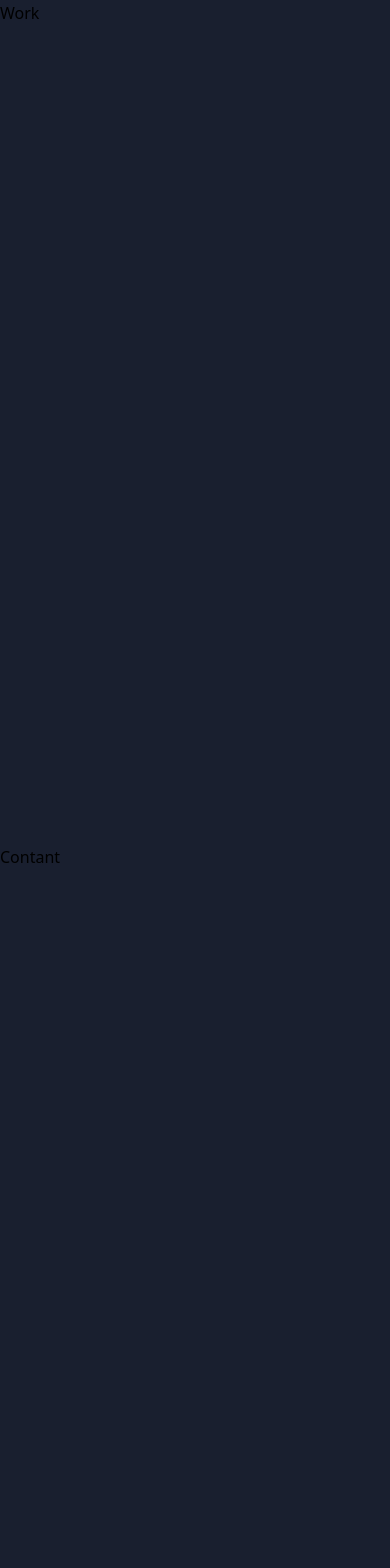
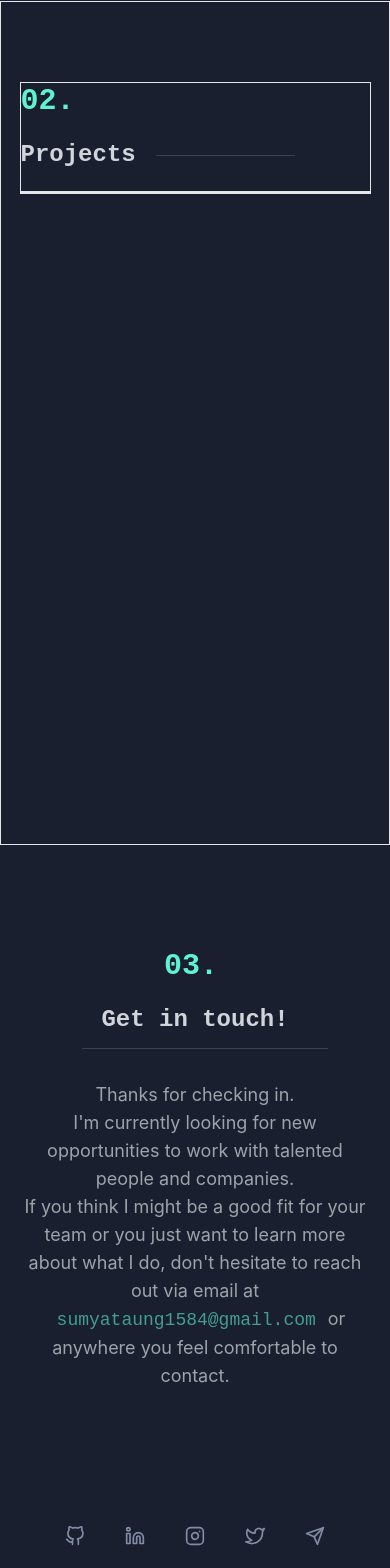
Before and after one commit to sumyat-aung/su-myat-aung-portfolio, a React (Vite) app: page / in a window 390 px wide. Shown: the part 2531-4099 px from the top of the page. Built offline with nearby package versions, Linux system fonts and the light colour scheme.

Commit message:
contact page

```diff
--- a/src/pages/Contact.tsx
+++ b/src/pages/Contact.tsx
@@ -1,11 +1,101 @@
 import React from "react";
+
+import arrow from "../assets/logo/arrow.svg";
+
+import github from "../assets/social-icons/github.svg";
+import linkedin from "../assets/social-icons/linkedin.svg";
+import instagram from "../assets/social-icons/instagram.svg";
+import twitter from "../assets/social-icons/twitter.svg";
+import telegram from "../assets/social-icons/telegram.svg";
 
 // ! ^ importing ^
 
 const Contact: React.FC = () => {
   return (
-    <div className="h-[100vh]" id="contact">
-      Contant
+    <div
+      className="h-[100vh] flex justify-center items-center relative"
+      id="contact"
+    >
+      <div className="mx-0 my-auto lg:w-[800px] md:w-[620px] w-[90vw] text-center">
+        <p className="text-txt mr-2 text-3xl font-semibold font-fira mb-4">
+          03.{" "}
+        </p>
+        <div>
+          <h1 className="text-gray-300 font-semibold flex flex-col items-center text-2xl font-fira my-5">
+            Get in touch!
+            <div className="h-[1px] w-[70%] bg-gray-700 ml-5 my-3"></div>
+          </h1>
+        </div>
+        <div className="font-inter text-gray-50 opacity-60 text-lg ">
+          <h1>Thanks for checking in.</h1>
+          <p>
+            I'm currently looking for new opportunities to work with talented
+            people and companies.
+          </p>
+          <p className="mb-24">
+            If you think I might be a good fit for your team or you just want to
+            learn more about what I do, don't hesitate to reach out via email at
+            <a
+              href="mailto: sumyataung1584@gmail.com"
+              className="text-txt font-fira hover:-translate-y-[2px] transition-all mx-3 inline-block"
+            >
+              sumyataung1584@gmail.com
+            </a>
+            or anywhere you feel comfortable to contact.
+          </p>
+          <div className="mt-10 md:block hidden">
+            <img
+              src={arrow}
+              alt="arrow"
+              className="xl:h-[200px] sm:h-[120px] xl:left-[270px] sm:left-[150px] rotate-[240deg] absolute"
+            />
+
+            <img
+              src={arrow}
+              alt="arrow"
+              className="xl:h-[200px] sm:h-[120px] xl:right-[270px] sm:right-[150px] absolute rotate-[44deg]"
+            />
+          </div>
+
+          <div className="md:hidden flex flex-col justify-between  items-center">
+            <div className="flex  items-center justify-center gap-10 w-full my-10">
+              <a
+                href="#"
+                className="w-5 h-5 hover:-translate-y-1 transition-all"
+              >
+                <img src={github} alt="github" />
+              </a>
+              <a
+                href="#"
+                className="w-5 h-5 hover:-translate-y-1 transition-all"
+              >
+                <img src={linkedin} alt="linkedin" />
+              </a>
+
+              <a
+                href="#"
+                className="w-5 h-5 hover:-translate-y-1 transition-all"
+              >
+                <img src={instagram} alt="instagram" />
+              </a>
+
+              <a
+                href="#"
+                className="w-5 h-5 hover:-translate-y-1 transition-all"
+              >
+                <img src={twitter} alt="twitter" />
+              </a>
+
+              <a
+                href="#"
+                className="w-5 h-5 hover:-translate-y-1 transition-all"
+              >
+                <img src={telegram} alt="telegram" />
+              </a>
+            </div>
+          </div>
+        </div>
+      </div>
     </div>
   );
 };
--- a/src/pages/Work.tsx
+++ b/src/pages/Work.tsx
@@ -4,8 +4,19 @@ import React from "react";
 
 const Work: React.FC = () => {
   return (
-    <div className="h-[100vh]" id="work">
-      Work
+    <div className="flex justify-center min-h-[100vh] border" id="work">
+      <div className="mx-0 my-auto lg:w-[800px] md:w-[620px] w-[90vw] mt-20 border">
+        <p className="text-txt mr-2 text-3xl font-semibold font-fira mb-4">
+          02.{" "}
+        </p>
+        <div>
+          <h1 className="text-gray-300 font-semibold flex items-center text-2xl font-fira my-5">
+            Projects
+            <div className="h-[1px] w-[40%] ::after bg-gray-700 ml-5"></div>
+          </h1>
+        </div>
+        <div className="border"></div>
+      </div>
     </div>
   );
 };
```
Also changed, not shown: src/assets/logo/arrow.svg (added).
